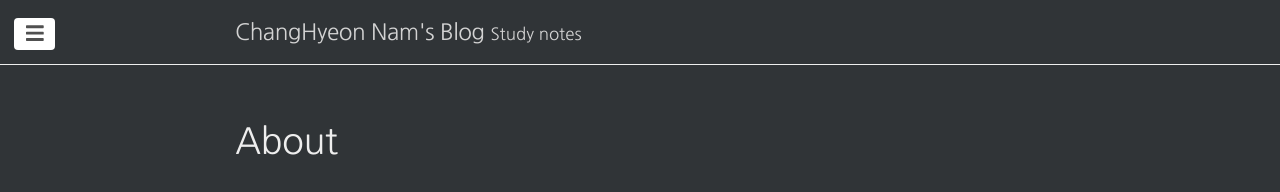
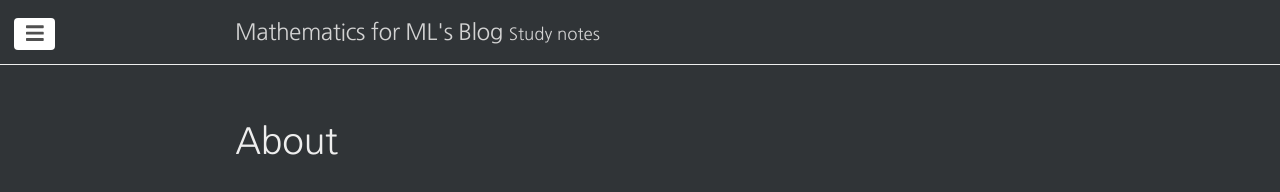
Before and after one commit to Mathematics-for-ML/MIT-18.065-Linear-Algebra, a Jekyll site: the page built from about.md, in a window 1280 px wide. Shown: the top 192 px of the page. Built offline with Jekyll 4.4.1, drawn with Linux system fonts in a browser that asks for light colours; nearby versions of some CDN libraries; comment, search, counter and statistics services are not loaded.

Commit message:
blog test

```diff
--- a/_config.yml
+++ b/_config.yml
@@ -1,4 +1,4 @@
-name: ChangHyeon Nam's Blog
+name: Mathematics for ML's Blog
 url: 'https://mathematics-for-ml.github.io/MIT-18.065-Linear-Algebra/'
 description: 'Study notes'
 
```
